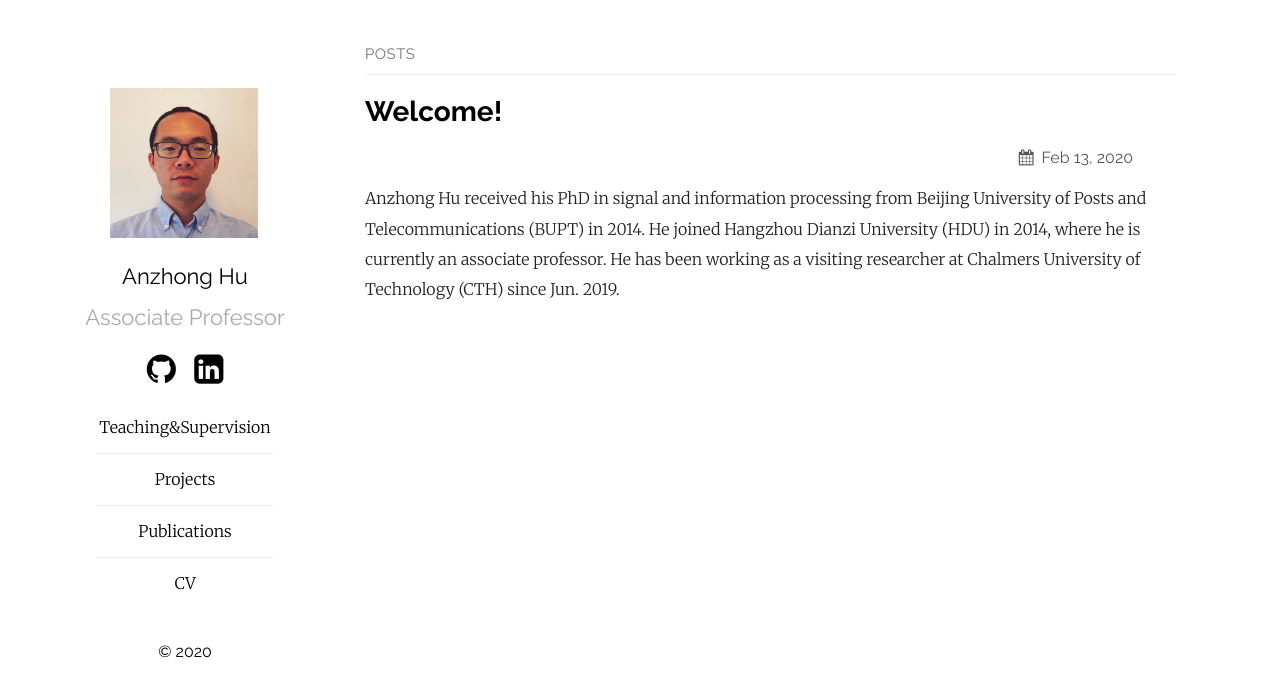
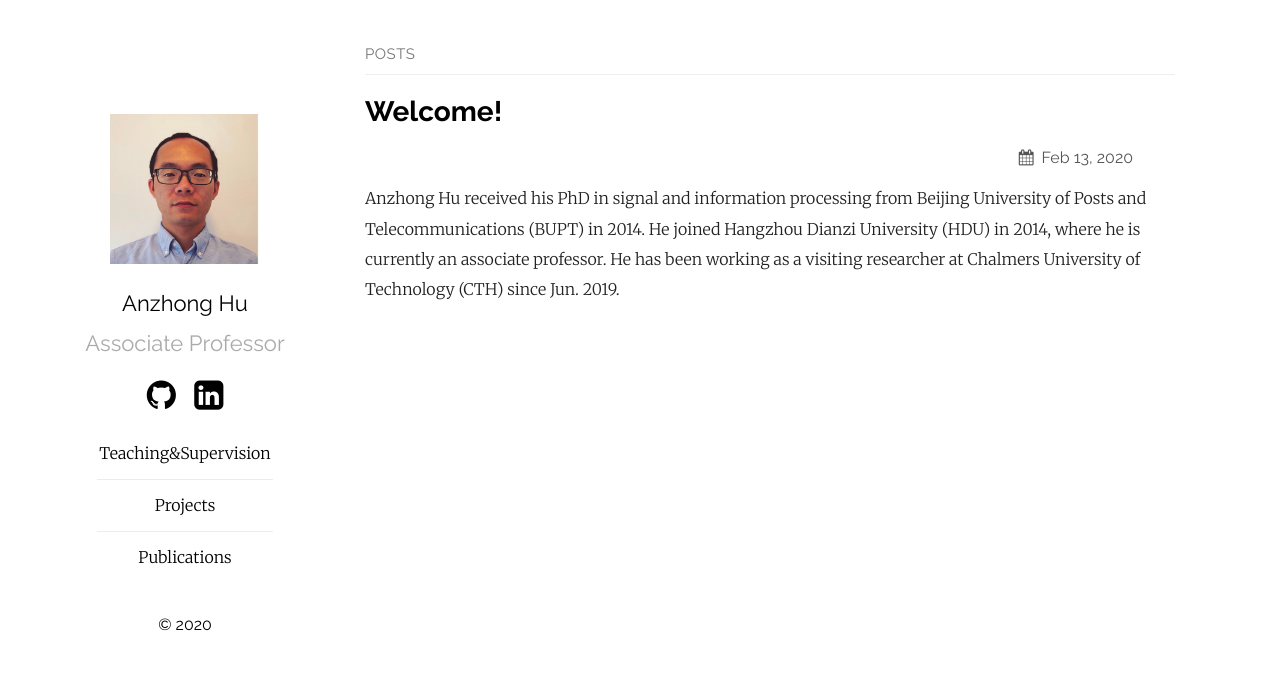
Before and after one commit to anzhonghu/anzhonghu, a Jekyll site: the page built from index.md, in a window 1280 px wide. Shown: the top 697 px of the page. Built offline with Jekyll 4.4.1, drawn with Linux system fonts in a browser that asks for light colours.

```diff
--- a/_config.yml
+++ b/_config.yml
@@ -21,8 +21,6 @@ plainwhite:
     - title: Projects
       url: "/projects"
     - title: Publications
-      url: "/publications"
-    - title: CV
       url: "/publications"
 
   # generate social links in footer
@@ -59,4 +57,5 @@ theme: plainwhite
 
 plugins:
   - jekyll-seo-tag
+
 #  - jekyll-feed
```
